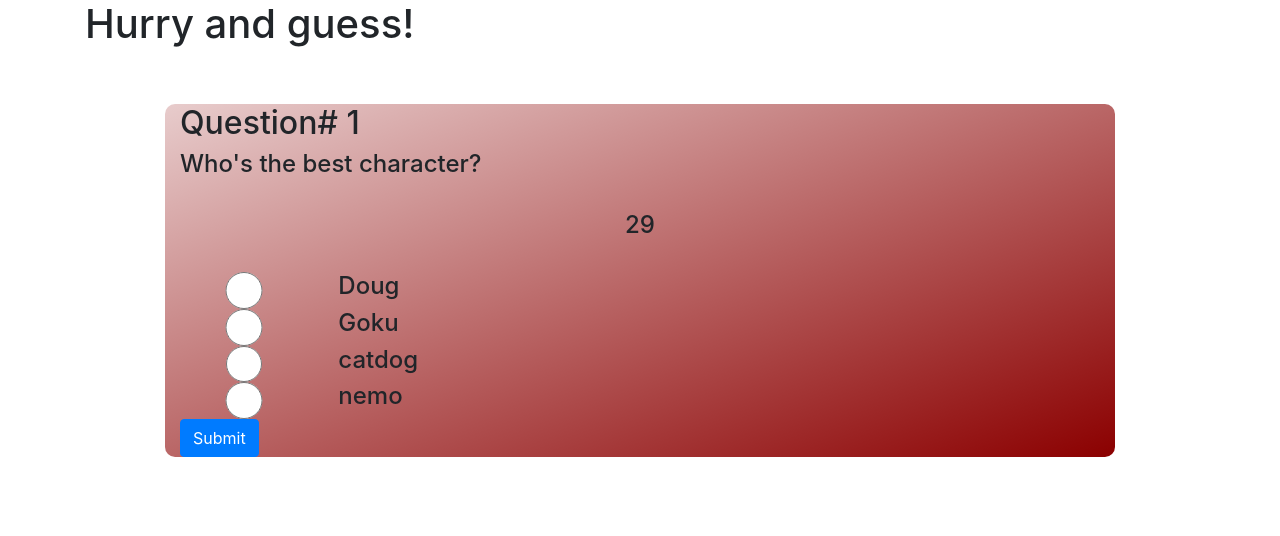
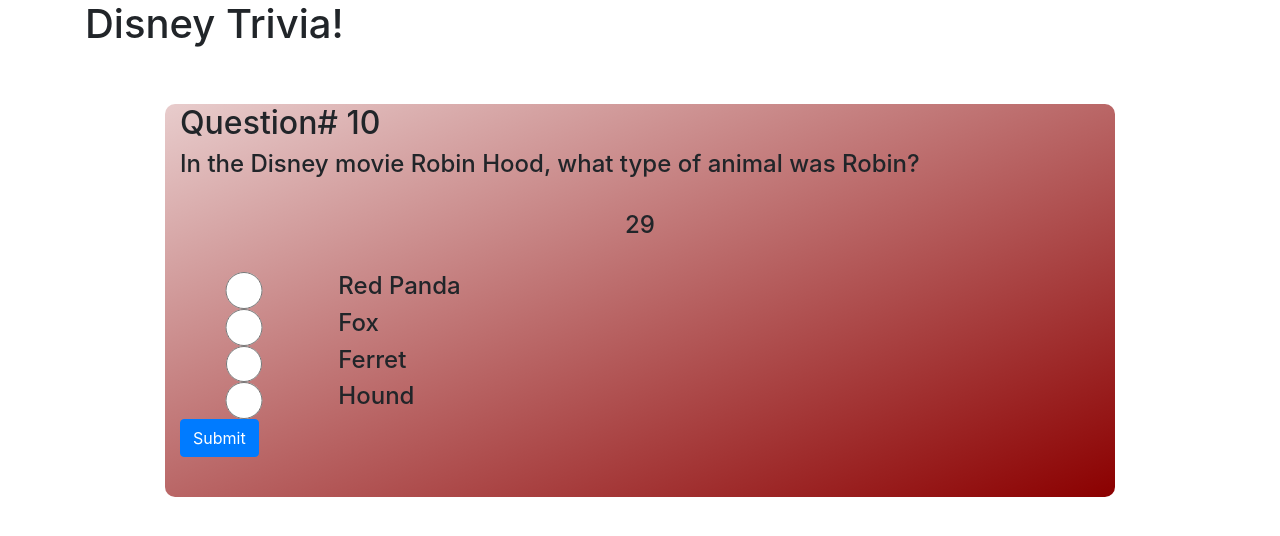
Before and after one commit to urangel/TriviaGame, a plain HTML site: page index.html in a window 1280 px wide. Both pictures are taken after a click on the button "Start". Drawn offline with nearby package versions, Linux system fonts and the light colour scheme.

Commit message:
Game loops through correctly and has restart sequence, needs some styling

```diff
--- a/assets/javascript/app.js
+++ b/assets/javascript/app.js
@@ -1,84 +1,93 @@
 var pool = {
     1: {
-        q: "Who's the best character?",
-        c1: "Doug",
-        c2: "Goku",
-        c3: "catdog",
-        c4: "nemo",
-        a: "Goku"
+        q: "In Hercules, Hades promised not to harm Megara provided that Hercules give up his strength. How long did he have to agree to give up his strength for?",
+        c1: "a fortnight",
+        c2: "60 Minutes",
+        c3: "24 Hours",
+        c4: "48 Hours",
+        a: "24 Hours"
     },
 
     2: {
-        q: "question",
-        c1: "choice1",
-        c2: "choice2",
-        c3: "choice3",
-        c4: "choice4",
-        a: "choice1"
+        q: "In The Lion King, where was the birth of Simba celebrated?",
+        c1: "Savannah Cabana",
+        c2: "Pride Rock",
+        c3: "The Tree of Life",
+        c4: "Royal Peak",
+        a: "Pride Rock"
     },
     3: {
-        q: "question",
-        c1: "choice1",
-        c2: "choice2",
-        c3: "choice3",
-        c4: "answer",
-        a: "answer"
+        q: "During the battle with Aladdin, what type of animal does Jafar transform himself into?",
+        c1: "Lion",
+        c2: "Tiger",
+        c3: "Bear",
+        c4: "Cobra",
+        a: "Cobra"
     },
     4: {
-        q: "question",
-        c1: "choice1",
-        c2: "choice2",
-        c3: "choice3",
-        c4: "answer",
-        a: "answer"
+        q: "In the Little Mermaid when Ariel sees Prince Eric, what type of celebration was happening on the ship?",
+        c1: "Wedding",
+        c2: "Birthday Party",
+        c3: "Funeral",
+        c4: "Quinceañera",
+        a: "Birthday Party"
     },
     5: {
-        q: "question",
-        c1: "choice1",
-        c2: "choice2",
-        c3: "choice3",
-        c4: "answer",
-        a: "answer"
+        q: "In The Sword in the Stone, what does Merlin call The Greatest Force on Earth? ",
+        c1: "Imagination",
+        c2: "Time",
+        c3: "Love",
+        c4: "Wisdom",
+        a: "Love"
     },
     6: {
-        q: "question",
-        c1: "choice1",
-        c2: "choice2",
-        c3: "choice3",
-        c4: "choice4",
-        a: "answer"
+        q: "In Aladdin, what is the name of Jasmine’s pet tiger?",
+        c1: "Rajah",
+        c2: "Siddhartha",
+        c3: "Earl Gray",
+        c4: "Oolong",
+        a: "Rajah"
     },
     7: {
-        q: "question",
-        c1: "choice1",
-        c2: "choice2",
-        c3: "choice3",
-        c4: "choice4",
-        a: "answer"
+        q: "Cruella de Vil is the villain in which Disney movie?",
+        c1: "Air Bud",
+        c2: "101 Dalmations",
+        c3: "8,675,309 Kittens",
+        c4: "The AristoCats",
+        a: "101 Dalmations"
     },
     8: {
-        q: "question",
-        c1: "choice1",
-        c2: "choice2",
-        c3: "choice3",
-        c4: "choice4",
-        a: "answer"
+        q: "What is the name of the boy who owns Buzz Lightyear in the movie Toy Story?",
+        c1: "Billy",
+        c2: "Colby",
+        c3: "Tony",
+        c4: "Andy",
+        a: "Andy"
     },
     9: {
-        q: "question",
-        c1: "choice1",
-        c2: "choice2",
-        c3: "choice3",
-        c4: "choice4",
-        a: "answer"
+        q: "In the movie Finding Nemo, which country has Nemo been taken to?",
+        c1: "Portugal",
+        c2: "The Upside Down",
+        c3: "Oz",
+        c4: "Australia",
+        a: "Australia"
     },
     10: {
-        q: "question",
-        c1: "choice1",
-        c2: "choice2",
-        c3: "choice3",
-        c4: "choice44",
-        a: "answer10"
+        q: "In the Disney movie Robin Hood, what type of animal was Robin?",
+        c1: "Red Panda",
+        c2: "Fox",
+        c3: "Ferret",
+        c4: "Hound",
+        a: "Fox"
+    },
+
+    11: {
+        q: "In the Disney movie Robin Hood, what type of animal was Robin?",
+        c1: "Red Panda",
+        c2: "Fox",
+        c3: "Ferret",
+        c4: "Hound",
+        a: "Fox"
     }
 
 }
@@ -88,17 +97,34 @@ var numCorrect = 0;
 var numWrong = 0;
 var countDownTimer = 30;
 var intervalId;
-var position = 1;
+var position = 10;
 var delay;
+
+function restart() {
+    choice = "";
+    numCorrect = 0;
+    numWrong = 0;
+    countDownTimer = 30;
+    intervalId;
+    position = 1;
+    delay;
+
+    intervalId = setInterval(decrease, 1000);
+
+    displayQuestion();
+
+    $("#message").hide();
+    $("#wins").hide();
+    $("#losses").hide();
+    $(".restart").hide();
+    $("input:radio").show();
+    $(".submit").show();
+}
 
 function decrease() {
 
     if (countDownTimer <= 0) {
-        console.log("time up");
-        numWrong++;
         hideQuestion();
-        $("input:radio").hide();
-        $(".submit").hide();
         timeUp();
         clearInterval(intervalId);
         delay = setTimeout(next, 5000);
@@ -111,39 +137,49 @@ function decrease() {
 
 function next() {
 
+
+    if (position === 10){
+        $(".submit").hide();
+        $("input:radio").hide();
+        $("#message").text("Quiz is over! Here are your stats: ");
+        $("#message").show();
+        $("#wins").text("You got " + numCorrect + " questions correct!")
+        $("#losses").text("You got " + numWrong + " question(s) wrong... :(")
+        $(".restart").show();
+
+    }
+    else {
     position++;
-
     countDownTimer = 30;
-
     intervalId = setInterval(decrease, 1000);
 
     displayQuestion();
 
     $(".start").hide();
     $("#message").hide();
-    $("input:radio").show();
-    $(".submit").show();
-    $(".next").hide();
+    }
+}
+
+function rightAnswer() {
+    $("#message").text("Correct!");
+    $("#message").show();
+    numCorrect++;
 }
 
 function wrongAnswer() {
-
+    numWrong++;
     $("#message").text("Wrong! The answer was: " + pool[position].a)
     $("#message").show();
-
 }
 
 function timeUp() {
-
+    numWrong++;
     $("#message").text("Time's up! The answer was: " + pool[position].a)
     $("#message").show();
-
 }
 
 function hideAnswer() {
-
     $("#message").hide();
-
 }
 
 function hideQuestion() {
@@ -155,6 +191,8 @@ function hideQuestion() {
     $("#choice4").hide();
 
     $("#timer").hide();
+    $("input:radio").hide();
+    $(".submit").hide();
 
 }
 
@@ -176,6 +214,9 @@ function displayQuestion() {
 
     $("#timer").show();
 
+    $("input:radio").show();
+    $(".submit").show();
+
 }
 
 
@@ -183,23 +224,23 @@ function displayQuestion() {
 function playRound() {
 
     if (choice === pool[position].a){
-        console.log("correct");
-        $("#message").text("Correct!");
-        $("#message").show();
-        numCorrect++;
-
+        rightAnswer();
     }
 
     else if (choice != pool[position].a){
-        console.log("wrong");
-        numWrong++;
         wrongAnswer();
-
     }
 
 }
 
 $(document).ready(function() {
+
+    $(".restart").hide();
+
+    $(".restart").on("click", function(event){
+        event.preventDefault();
+        restart();
+    });
 
     $(".start").on("click", function(event){
         event.preventDefault();
@@ -212,15 +253,8 @@ $(document).ready(function() {
         $("#message").hide();
         $("input:radio").show();
         $(".submit").show();
-        $(".next").hide();
 
     });
-
-    // $(".next").on("click", function(event){
-    //     event.preventDefault();
-
-
-    // });
 
     $("input[type='submit']").click(function(event){
         event.preventDefault();
@@ -236,20 +270,7 @@ $(document).ready(function() {
 
     });
 
-    // $('input[type="radio"]').prop('checked', false);
-    // $('input.submit').prop('clicked', false);
-
     $("input:radio").hide();
     $(".submit").hide();
     $("#timer").hide();
-    $(".next").hide();
 });
-
-if (position === 11){
-    $(".submit").hide();
-    $("input:radio").hide();
-    $("#message").text("Quiz is over! Here are your stats: ");
-    $("#message").show();
-    $("#message").append(numCorrect + numWrong)
-
-}
--- a/index.html
+++ b/index.html
@@ -19,7 +19,7 @@
         <div class="row">
             <div class="col-12">
                 <h1>
-                    Hurry and guess!
+                    Disney Trivia!
                 </h1>
                 <br><br>
             </div>
@@ -50,8 +50,10 @@
                     <h4 class="col-10 choices" id="choice4"></h4>
                 </div>
                 <input class="btn btn-primary submit" type="submit" value="Submit">
-                <button type="button" class="btn btn-info next">Next</button>
-                <h3 id="message"></h3>
+                <button type="button" class="btn btn-info restart">Restart</button>
+                <h3 id="message"></h3><br>
+                <h4 id="wins"></h4><br>
+                <h4 id="losses"></h4>
             </div>
             <div class="col-1">
 
```
